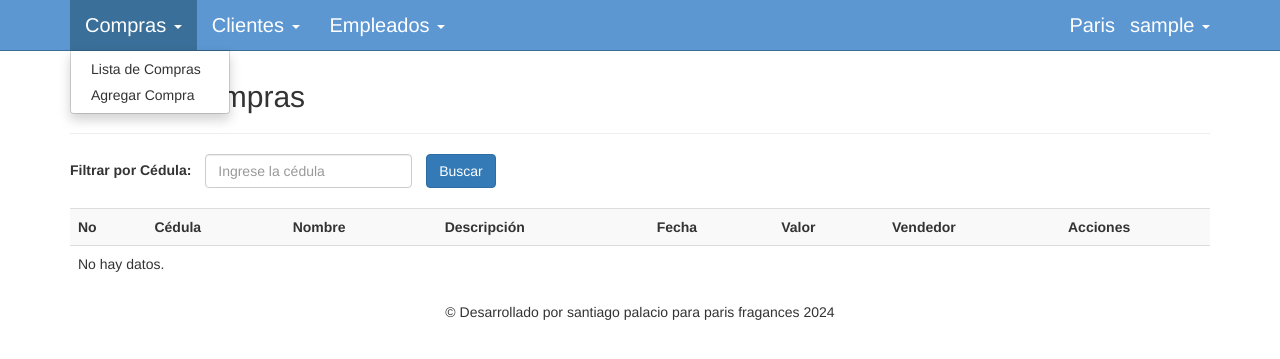
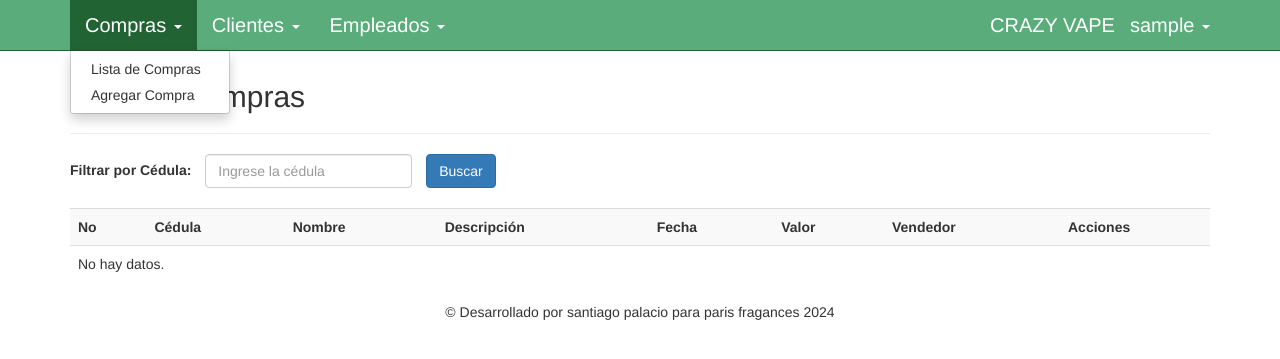
Before and after one commit to santiago2904/crazyvape, a PHP site: page /lista_compras.php in a window 1280 px wide, after a click on "Compras". Shown: the top 359 px of the page. Run offline with PHP 8.4, Linux system fonts and the light colour scheme; the visitor is signed in with stand-in values (Sample User, id 1); data that the repository does not hold is empty; some libraries are stand-ins or nearby versions.

Commit message:
update crazy

```diff
--- a/add.php
+++ b/add.php
@@ -25,7 +25,8 @@ Website		 : http://www.obedalvarado.pw
 Blog         : http://obedalvarado.pw/blog/
 Email	 	 : info@obedalvarado.pw
 -->
-    <meta charset="UTF-8">
+     <meta charset="UTF-8">
+    <link rel="icon" href="./iconos/icono.ico" type="image/x-icon">
     <link rel="icon" href="./iconos/icono.ico" type="image/x-icon">
     <meta http-equiv="X-UA-Compatible" content="IE=edge">
     <meta name="viewport" content="width=device-width, initial-scale=1">
--- a/add_compra.php
+++ b/add_compra.php
@@ -19,7 +19,8 @@ include("conexion.php");
 
 <head>
 
-    <meta charset="UTF-8">
+     <meta charset="UTF-8">
+    <link rel="icon" href="./iconos/icono.ico" type="image/x-icon">
     <link rel="icon" href="./iconos/icono.ico" type="image/x-icon">
     <meta http-equiv="X-UA-Compatible" content="IE=edge">
     <meta name="viewport" content="width=device-width, initial-scale=1">
--- a/agregar_empleado.php
+++ b/agregar_empleado.php
@@ -18,7 +18,8 @@ include("conexion.php");
 <html lang="es">
 
 <head>
-    <meta charset="UTF-8">
+     <meta charset="UTF-8">
+    <link rel="icon" href="./iconos/icono.ico" type="image/x-icon">
     <link rel="icon" href="./iconos/icono.ico" type="image/x-icon">
     <meta http-equiv="X-UA-Compatible" content="IE=edge">
     <meta name="viewport" content="width=device-width, initial-scale=1">
--- a/configuracion.php
+++ b/configuracion.php
@@ -18,7 +18,8 @@ include("conexion.php");
 <html lang="es">
 
 <head>
-    <meta charset="UTF-8">
+     <meta charset="UTF-8">
+    <link rel="icon" href="./iconos/icono.ico" type="image/x-icon">
     <link rel="icon" href="./iconos/icono.ico" type="image/x-icon">
     <meta http-equiv="X-UA-Compatible" content="IE=edge">
     <meta name="viewport" content="width=device-width, initial-scale=1">
--- a/crud.php
+++ b/crud.php
@@ -19,7 +19,8 @@ include("conexion.php");
 
 <head>
 
-    <meta charset="utf-8">
+     <meta charset="UTF-8">
+    <link rel="icon" href="./iconos/icono.ico" type="image/x-icon">
     <meta http-equiv="X-UA-Compatible" content="IE=edge">
     <meta name="viewport" content="width=device-width, initial-scale=1">
     <title>Datos de clientes</title>
--- a/crudEmpleados.php
+++ b/crudEmpleados.php
@@ -19,7 +19,8 @@ include("conexion.php");
 
 <head>
 
-    <meta charset="UTF-8">
+     <meta charset="UTF-8">
+    <link rel="icon" href="./iconos/icono.ico" type="image/x-icon">
     <link rel="icon" href="./iconos/icono.ico" type="image/x-icon">
     <meta http-equiv="X-UA-Compatible" content="IE=edge">
     <meta name="viewport" content="width=device-width, initial-scale=1">
--- a/css/StyleIndex.css
+++ b/css/StyleIndex.css
@@ -1,5 +1,5 @@
 body {
-    background-color: #7BBFE3; /* Cambia este color por el que desees */
+    background-color: #4fe67a; /* Cambia este color por el que desees */
     display: flex;
     justify-content: center;
     align-items: center;
@@ -52,7 +52,7 @@ input{
 
 button{
     float: center;
-    background-color: #4C7099;
+    background-color: #349b51;
     padding: .5rem;
     color: white;
     border: none;
--- a/css/style_nav.css
+++ b/css/style_nav.css
@@ -2,7 +2,7 @@
 .profile-dropdown {
   min-width: 200px; /* Ancho mínimo del menú desplegable */
   padding: 15px; /* Espaciado interno */
-  background-color: #3A6F99; /* Color de fondo */
+  background-color: #0d873c; /* Color de fondo */
   color: #FFFFFF; /* Color del texto */
   border-radius: 5px; /* Borde redondeado */
   box-shadow: 0px 0px 10px rgba(207, 109, 109, 0.3); /* Sombra */
@@ -36,8 +36,8 @@
 
 /* Resto de tus estilos navbar-default */
 .navbar-default {
-background-color: #5C97D2; /* Cambio de color de fondo */
-border-color: #3A6F99;
+background-color: #0d873cad; /* Cambio de color de fondo */
+border-color: #226334;
 font-size: 25px; /* Cambio de color del borde */
 }
 .navbar-default .navbar-brand {
@@ -68,10 +68,10 @@ color: #ffffff; /* Cambio de color del texto de navegación al pasar el mouse o
 .navbar-default .navbar-nav > .open > a:hover,
 .navbar-default .navbar-nav > .open > a:focus {
 color: #FFFFFF; /* Cambio de color del texto de navegación activo o desplegable */
-background-color: #3A6F99; /* Cambio de color de fondo del elemento activo o desplegable */
+background-color: #226334; /* Cambio de color de fondo del elemento activo o desplegable */
 }
 .navbar-default .navbar-toggle {
-border-color: #3A6F99; /* Cambio de color del borde del botón de alternancia de navegación */
+border-color: #226334; /* Cambio de color del borde del botón de alternancia de navegación */
 }
 .navbar-default .navbar-toggle .icon-bar {
 background-color: #FFFFFF; /* Cambio de color de las barras del icono de alternancia de navegación */
@@ -93,6 +93,6 @@ border-color: #FFFFFF; /* Cambio de color del borde de la barra de navegación c
 .navbar-default .navbar-nav .open .dropdown-menu > .active > a,
 .navbar-default .navbar-nav .open .dropdown-menu > .active > a:hover,
 .navbar-default .navbar-nav .open .dropdown-menu > .active > a:focus {
-  background-color: #3A6F99; /* Cambio de color de fondo del elemento activo del menú desplegable en pantallas pequeñas */
+  background-color: #226334; /* Cambio de color de fondo del elemento activo del menú desplegable en pantallas pequeñas */
 }
 }
--- a/edit.php
+++ b/edit.php
@@ -20,7 +20,8 @@ include("conexion.php");
 <html lang="es">
 
 <head>
-    <meta charset="UTF-8">
+     <meta charset="UTF-8">
+    <link rel="icon" href="./iconos/icono.ico" type="image/x-icon">
     <link rel="icon" href="./iconos/icono.ico" type="image/x-icon">
     <meta http-equiv="X-UA-Compatible" content="IE=edge">
     <meta name="viewport" content="width=device-width, initial-scale=1">
--- a/edit2.php
+++ b/edit2.php
@@ -18,7 +18,8 @@ include("conexion.php");
 <html lang="es">
 
 <head>
-    <meta charset="UTF-8">
+     <meta charset="UTF-8">
+    <link rel="icon" href="./iconos/icono.ico" type="image/x-icon">
     <link rel="icon" href="./iconos/icono.ico" type="image/x-icon">
     <meta http-equiv="X-UA-Compatible" content="IE=edge">
     <meta name="viewport" content="width=device-width, initial-scale=1">
--- a/lista_compras.php
+++ b/lista_compras.php
@@ -19,7 +19,8 @@ include("conexion.php");
 
 <head>
 
-    <meta charset="UTF-8">
+     <meta charset="UTF-8">
+    <link rel="icon" href="./iconos/icono.ico" type="image/x-icon">
     <link rel="icon" href="./iconos/icono.ico" type="image/x-icon">
     <meta http-equiv="X-UA-Compatible" content="IE=edge">
     <meta name="viewport" content="width=device-width, initial-scale=1">
--- a/nav.php
+++ b/nav.php
@@ -44,7 +44,7 @@
         </ul>
         <!-- Mini perfil desplegable -->
         <ul class="nav navbar-nav navbar-right">
-            <li style="color: white; font-size: 20px; margin-top: 7%; ;"> Paris </li>
+            <li style="color: white; font-size: 20px; margin-top: 4.5%;"> CRAZY VAPE </li>
             <li class="dropdown">
                 <a href="#" class="dropdown-toggle" data-toggle="dropdown" role="button" aria-haspopup="true" aria-expanded="false">
                     <?php
--- a/perfil_cliente.php
+++ b/perfil_cliente.php
@@ -19,7 +19,8 @@ include("conexion.php");
 <html lang="es">
 
 <head>
-    <meta charset="UTF-8">
+     <meta charset="UTF-8">
+    <link rel="icon" href="./iconos/icono.ico" type="image/x-icon">
     <link rel="icon" href="./iconos/icono.ico" type="image/x-icon">
     <meta http-equiv="X-UA-Compatible" content="IE=edge">
     <meta name="viewport" content="width=device-width, initial-scale=1">
--- a/perfil_empleados.php
+++ b/perfil_empleados.php
@@ -20,7 +20,8 @@ include("conexion.php");
 <html lang="es">
 
 <head>
-    <meta charset="UTF-8">
+     <meta charset="UTF-8">
+    <link rel="icon" href="./iconos/icono.ico" type="image/x-icon">
     <link rel="icon" href="./iconos/icono.ico" type="image/x-icon">
     <meta http-equiv="X-UA-Compatible" content="IE=edge">
     <meta name="viewport" content="width=device-width, initial-scale=1">
--- a/registro-usuario.html
+++ b/registro-usuario.html
@@ -2,7 +2,8 @@
 
 <html lang="en">
 <head>
-	<meta charset="UTF-8">
+	 <meta charset="UTF-8">
+    <link rel="icon" href="./iconos/icono.ico" type="image/x-icon">
     <link rel="icon" href="./iconos/icono.ico" type="image/x-icon">
 	<title>Formulario de Contacto</title>
 	</head>
```
Also changed, not shown: index.php (+4 -4 lines), iconos/icono.ico, iconos/logo.jpg (added), iconos/logo.png (deleted).
